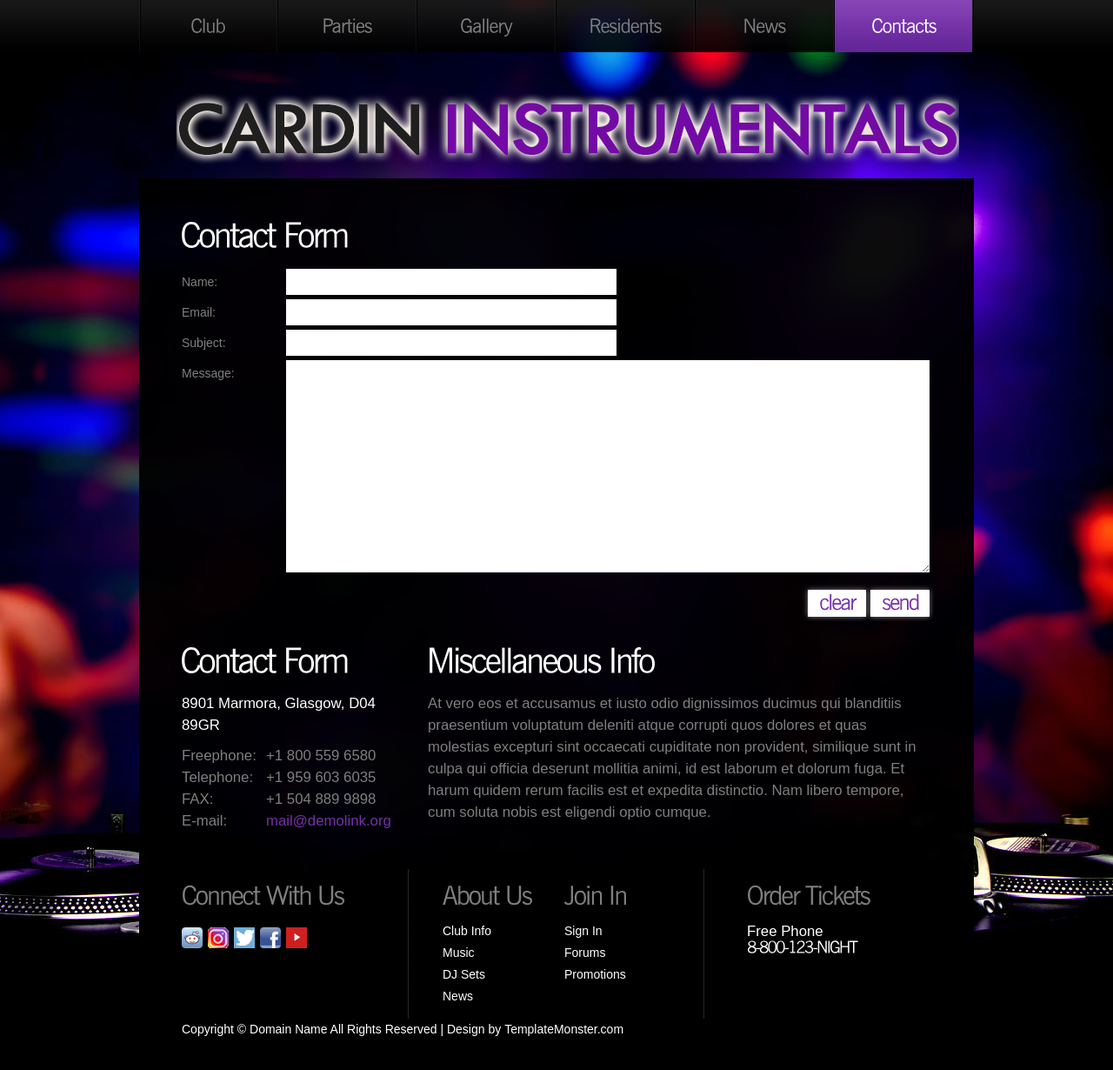
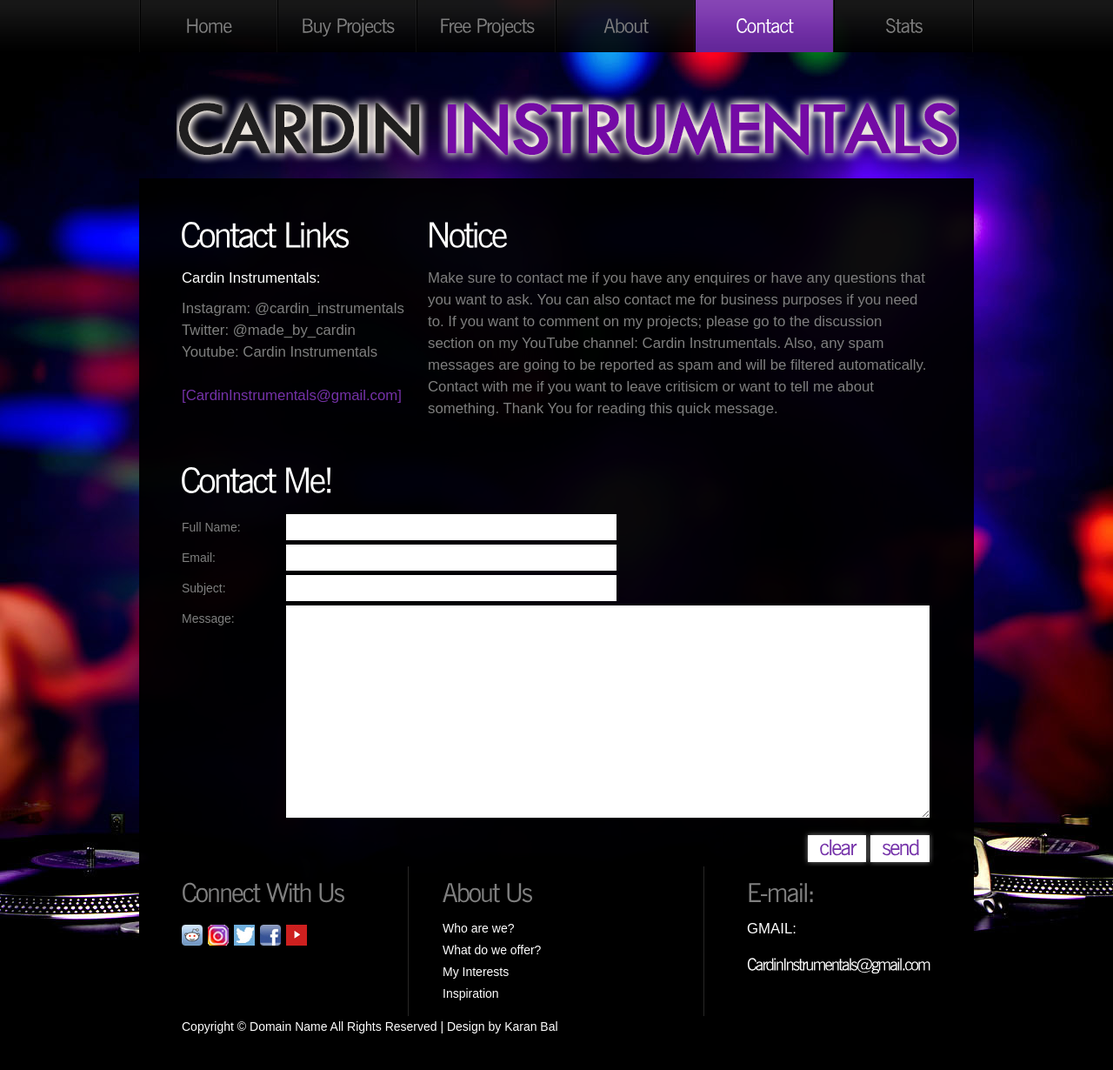
Before and after one commit to CardinInstrumentals/CardinInstrumentals.github.io, a plain HTML site: page contacts.html in a window 1280 px wide. Shown: the whole page at 87% size. Drawn offline with Linux system fonts and the light colour scheme.

Commit message:
Changes for the Contacts Page

```diff
--- a/contacts.html
+++ b/contacts.html
@@ -1,7 +1,7 @@
 <!DOCTYPE html>
 <html lang="en">
 <head>
-<title>nightclub | Contacts</title>
+<title>Cardin Instrumentals</title>
 <meta charset="utf-8">
 <link rel="stylesheet" href="css/reset.css" type="text/css" media="all">
 <link rel="stylesheet" href="css/layout.css" type="text/css" media="all">
@@ -24,25 +24,42 @@
     <header>
       <nav>
         <ul id="menu">
-          <li><a href="index.html">Club</a></li>
-          <li><a href="parties.html">Parties</a></li>
-          <li><a href="gallery.html">Gallery</a></li>
-          <li><a href="residents.html">Residents</a></li>
-          <li><a href="news.html">News</a></li>
-          <li class="active"><a href="contacts.html">Contacts</a></li>
+          <li><a href="index.html">Home</a></li>
+          <li><a href="buy.html">Buy Projects</a></li>
+          <li><a href="free.html">Free Projects</a></li>
+          <li><a href="about.html">About</a></li>
+          <li class="active"><a href="contacts.html">Contact</a></li>
+          <li><a href="#">Stats</a></li>
         </ul>
       </nav>
-      <h1><a href="index.html" id="logo">nightclub feel the rhythm</a></h1>
+      <h1><a href="index.html" id="logo">Cardin Instrumentals</a></h1>
     </header>
     <!--header end-->
     <div class="box">
       <!--content -->
-      <article id="content">
         <div class="wrapper">
-          <h2>Contact Form</h2>
-          <form id="ContactForm" action="#">
+          <div class="col1">
+            <h2>Contact Links</h2>
+            <p class="color1 pad_bot1">Cardin Instrumentals:</p>
+            <p class="address">Instagram: @cardin_instrumentals<br>
+              Twitter: @made_by_cardin<br>
+              Youtube: Cardin Instrumentals<br>
+              </p>
+            <p><br>
+              <a href="#" class="link2">[CardinInstrumentals@gmail.com]</a></p>
+          </div>
+          <div class="col2 pad_left1">
+            <h2>Notice</h2>
+            <p>Make sure to contact me if you have any enquires or have any questions that you want to ask. You can also contact me for business purposes if you need to. If you want to comment on my projects; please go to the discussion section on my YouTube channel: Cardin Instrumentals. Also, any spam messages are going to be reported as spam and will be filtered automatically. Contact with me if you want to leave critisicm or want to tell me about something. Thank You for reading this quick message.</p>
+          </div>
+        </div>
+      </article>
+        <article id="content">
+        <div class="wrapper">
+          <h2>Contact Me!</h2>
+          <form method = "post" id="ContactForm" action="mailto:cardininstrumentals@gmail.com">
             <div>
-              <div class="wrapper"> <span>Name:</span>
+              <div class="wrapper"> <span>Full Name:</span>
                 <input type="text" class="input" >
               </div>
               <div class="wrapper"> <span>Email:</span>
@@ -54,31 +71,12 @@
               <div class="textarea_box"> <span>Message:</span>
                 <textarea name="textarea" cols="1" rows="1"></textarea>
               </div>
-              <a href="#" class="button">send</a> <a href="#" class="button">clear</a> </div>
+              <a href="mailto:cardininstrumentals@gmail.com" class="button">send</a> <a href="" class="button">clear</a> </div>
           </form>
         </div>
-        <div class="wrapper">
-          <div class="col1">
-            <h2>Contact Form</h2>
-            <p class="color1 pad_bot1">8901 Marmora, Glasgow, D04 89GR</p>
-            <p class="address">Freephone:<br>
-              Telephone:<br>
-              FAX:<br>
-              E-mail:</p>
-            <p>+1 800 559 6580<br>
-              +1 959 603 6035<br>
-              +1 504 889 9898<br>
-              <a href="#" class="link2">mail@demolink.org</a></p>
-          </div>
-          <div class="col2 pad_left1">
-            <h2>Miscellaneous Info</h2>
-            <p>At vero eos et accusamus et iusto odio dignissimos ducimus qui blanditiis praesentium voluptatum deleniti atque corrupti quos dolores et quas molestias excepturi sint occaecati cupiditate non provident, similique sunt in culpa qui officia deserunt mollitia animi, id est laborum et dolorum fuga. Et harum quidem rerum facilis est et expedita distinctio. Nam libero tempore, cum soluta nobis est eligendi optio cumque.</p>
-          </div>
-        </div>
-      </article>
       <!--content end-->
       <!--footer -->
-      <footer>
+       <footer>
         <div class="line1">
           <div class="line2 wrapper">
             <div class="icons">
@@ -88,38 +86,53 @@
                 <li><a href="#" class="normaltip"><img src="images/icon2.jpg" alt=""></a></li>
                 <li><a href="#" class="normaltip"><img src="images/icon3.jpg" alt=""></a></li>
                 <li><a href="#" class="normaltip"><img src="images/icon4.jpg" alt=""></a></li>
-                <li><a href="#" class="normaltip"><img src="images/icon5.jpg" alt=""></a></li>
+                <li><a href="https://www.youtube.com/channel/UCev5c9bh98_00CpngiwmlGw" class="normaltip"><img src="images/icon5.jpg" alt="Youtube"></a></li>
               </ul>
               <!-- {%FOOTER_LINK} -->
             </div>
             <div class="info">
               <h4>About Us</h4>
               <ul>
-                <li><a href="#">Club Info</a></li>
-                <li><a href="#">Music</a></li>
-                <li><a href="#">DJ Sets</a></li>
-                <li><a href="#">News</a></li>
+                <li><a href="#">Who are we?</a></li>
+                <li><a href="#">What do we offer?</a></li>
+                <li><a href="#">My Interests</a></li>
+                <li><a href="#">Inspiration</a></li>
               </ul>
             </div>
             <div class="info">
-              <h4>Join In</h4>
+              <h4></h4>
               <ul>
-                <li><a href="#">Sign In</a></li>
-                <li><a href="#">Forums</a></li>
-                <li><a href="#">Promotions</a></li>
+                <li><a href="#"></a></li>
+                <li><a href="#"></a></li>
+                <li><a href="#"></a></li>
               </ul>
             </div>
             <div class="phone">
-              <h4>Order Tickets</h4>
-              <p>Free Phone<span>8-800-123-NIGHT</span></p>
+              <h4>E-mail:</h4>
+              <p>GMAIL:<span><br>CardinInstrumentals@gmail.com</span></p><br>
             </div>
           </div>
-          Copyright &copy; <a href="#">Domain Name</a> All Rights Reserved | Design by <a target="_blank" href="http://www.templatemonster.com/">TemplateMonster.com</a></div>
+          Copyright &copy; <a href="#">Domain Name</a> All Rights Reserved | Design by <a target="_blank">Karan Bal</a></div>
       </footer>
       <!--footer end-->
     </div>
   </div>
 </div>
-<script>Cufon.now();</script>
+<script>
+$(document).ready(function () {
+    //gallery
+    $("#gallery1").jCarouselLite({
+        btnNext: ".next",
+        btnPrev: ".prev",
+        mouseWheel: true,
+        vertical: true,
+        circular: true,
+        visible: 2,
+        speed: 600,
+        easing: 'easeOutCirc'
+    });
+    Cufon.now();
+})
+</script>
 </body>
 </html>
--- a/css/style.css
+++ b/css/style.css
@@ -179,6 +179,10 @@ header {
 #content {
 	padding-bottom:18px;
 }
+.projects {
+	width: 500px;
+	height: 10px;
+}
 .album2 {
 	display: inline-block;
 	margin-left: 70px;
@@ -223,7 +227,7 @@ header {
 	padding-bottom:40px;
 }
 .pad_left1 {
-	padding-left:60px
+	padding-left: 60px;
 }
 .pad_bot1 {
 	padding-bottom:15px;
@@ -353,7 +357,7 @@ header {
 	padding-bottom:40px;
 }
 .address {
-	width:97px;
+	width:300px;
 	float:left;
 }
 /* ============================= footer ====================== */
```
Also changed, not shown: about.html (+1 -1 lines), buy.html (+1 -1 lines), free.html (+1 -1 lines), index.html (+1 -1 lines).
